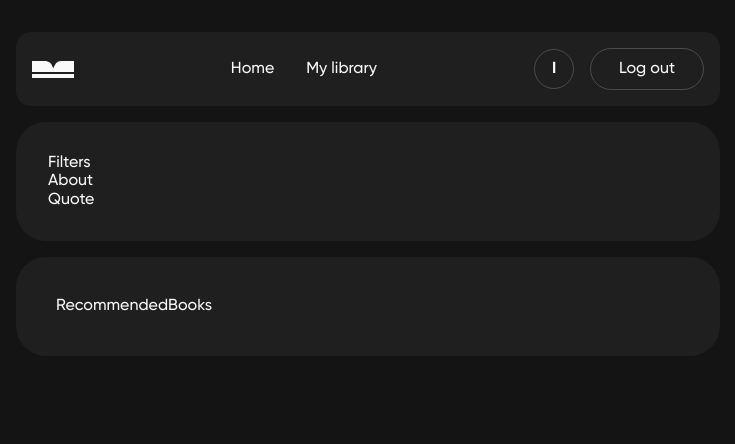
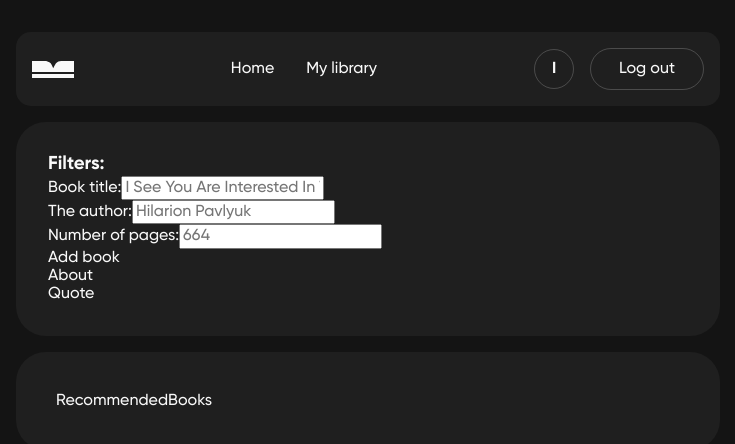
Before and after one commit to vitalii-cherukha/read-journey, a React (Vite) app: page / in a window 1280 px wide. Shown: the top 444 px of the page, without its empty margins (272-1007 px from the left). Built offline with nearby package versions, Linux system fonts and the light colour scheme.

Commit message:
init filters component

```diff
--- a/src/components/common/Filters/Filters.tsx
+++ b/src/components/common/Filters/Filters.tsx
@@ -1,5 +1,37 @@
+import { useForm } from 'react-hook-form';
+import css from './Filters.module.css';
+
 const Filters = () => {
-  return <div>Filters</div>;
+  return (
+    <form className={css.form}>
+      <h3 className={css.title}>Filters:</h3>
+      <div className={css.inputWrapper}>
+        <label className={css.label}>
+          Book title:
+          <input
+            name="title"
+            type="text"
+            placeholder="I See You Are Interested In The Dark"
+          />
+        </label>
+      </div>
+      <div className={css.inputWrapper}>
+        <label className={css.label}>
+          The author:
+          <input name="author" type="text" placeholder="Hilarion Pavlyuk" />
+        </label>
+      </div>
+      <div className={css.inputWrapper}>
+        <label className={css.label}>
+          Number of pages:
+          <input name="page" type="number" placeholder="664" />
+        </label>
+      </div>
+      <button type="submit" className={css.btn}>
+        Add book
+      </button>
+    </form>
+  );
 };
 
 export default Filters;
```
